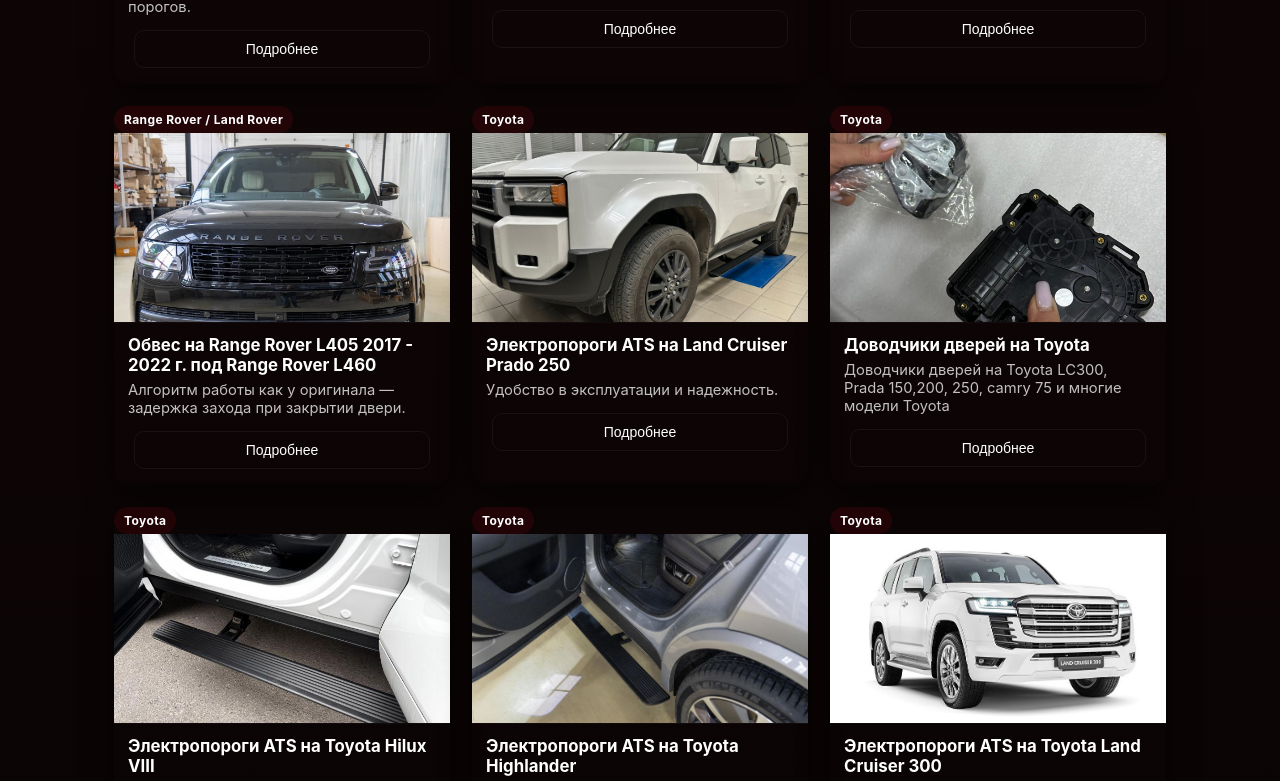
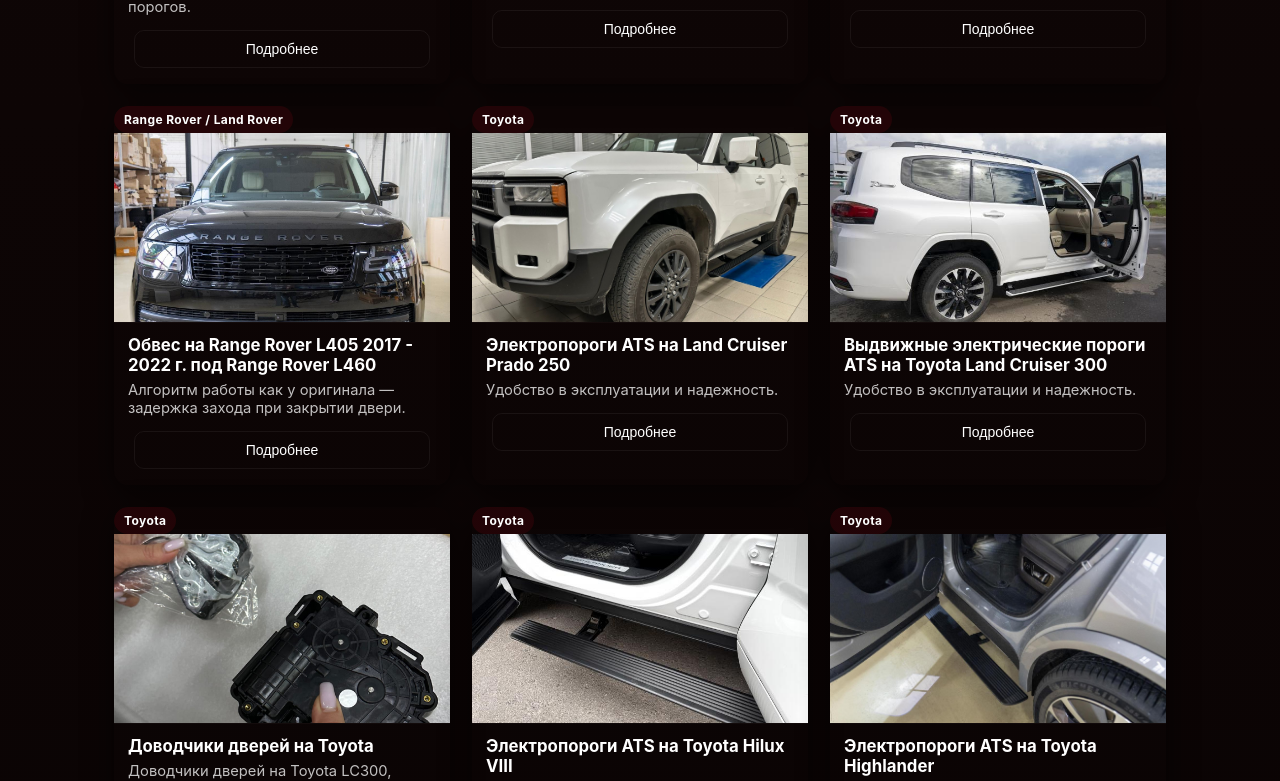
Before and after one commit to RoDioN124877/LST, a React (Create React App) app: page / in a window 1280 px wide. Shown: the part 4040-4821 px from the top of the page. Built offline with nearby package versions, Linux system fonts and the light colour scheme.

Commit message:
add mpdel1

```diff
--- a/src/data/models.ts
+++ b/src/data/models.ts
@@ -287,6 +287,17 @@
     features: []
   },
   {
+    id: 'toyota-prado-250',
+    brand: 'Toyota',
+    img: 'images/cards/toyota232323233.jfif',
+    title: 'Выдвижные электрические пороги ATS на Toyota Land Cruiser 300',
+    desc: 'Удобство в эксплуатации и надежность.',
+    gallery: ['images/cards/toyota232323233.jfif'],
+    year: '',
+    price: '',
+    features: []
+  },
+  {
     id: 'ДоводчикиToyota',
     brand: 'Toyota',
     img: 'images/cards/ДоводчикиToyota.jfif',
```
Also changed, not shown: public/images/cards/toyota232323233.jfif (added).
